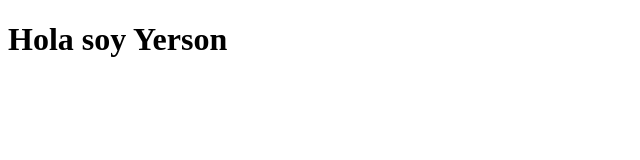
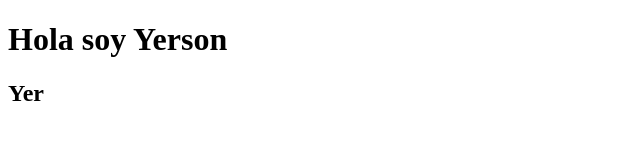
Before and after one commit to murgarubioy/miexamen, a plain HTML site: page index.html in a window 1280 px wide. Shown: the full height of the page, 0-640 px from the left. Drawn offline with Linux system fonts and the light colour scheme.

Commit message:
Mi segundo commit

```diff
--- a/index.html
+++ b/index.html
@@ -7,6 +7,7 @@
 </head>
 <body>
     <h1>Hola soy Yerson</h1>
+    <h2>Yer</h2>
 
 </body>
 </html>
```
